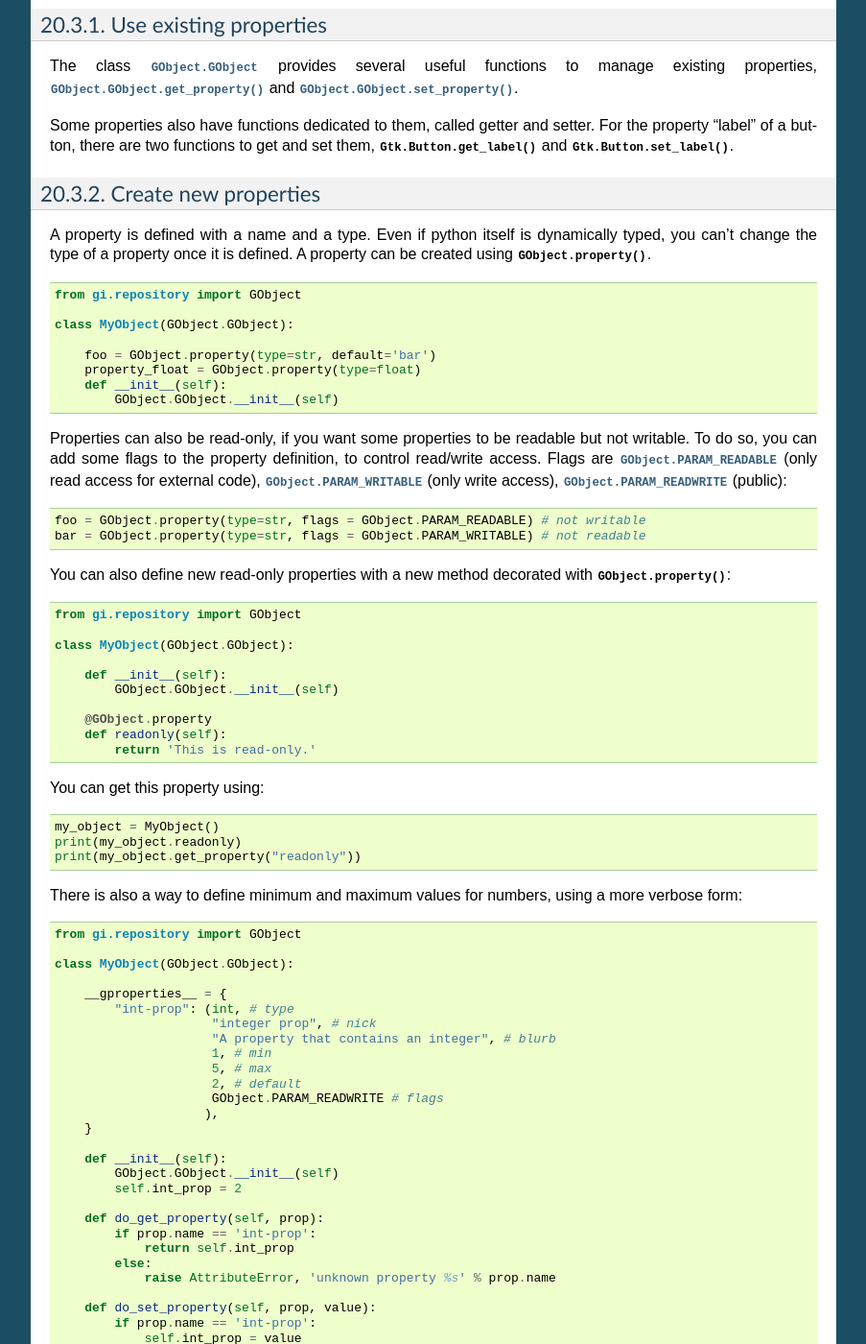
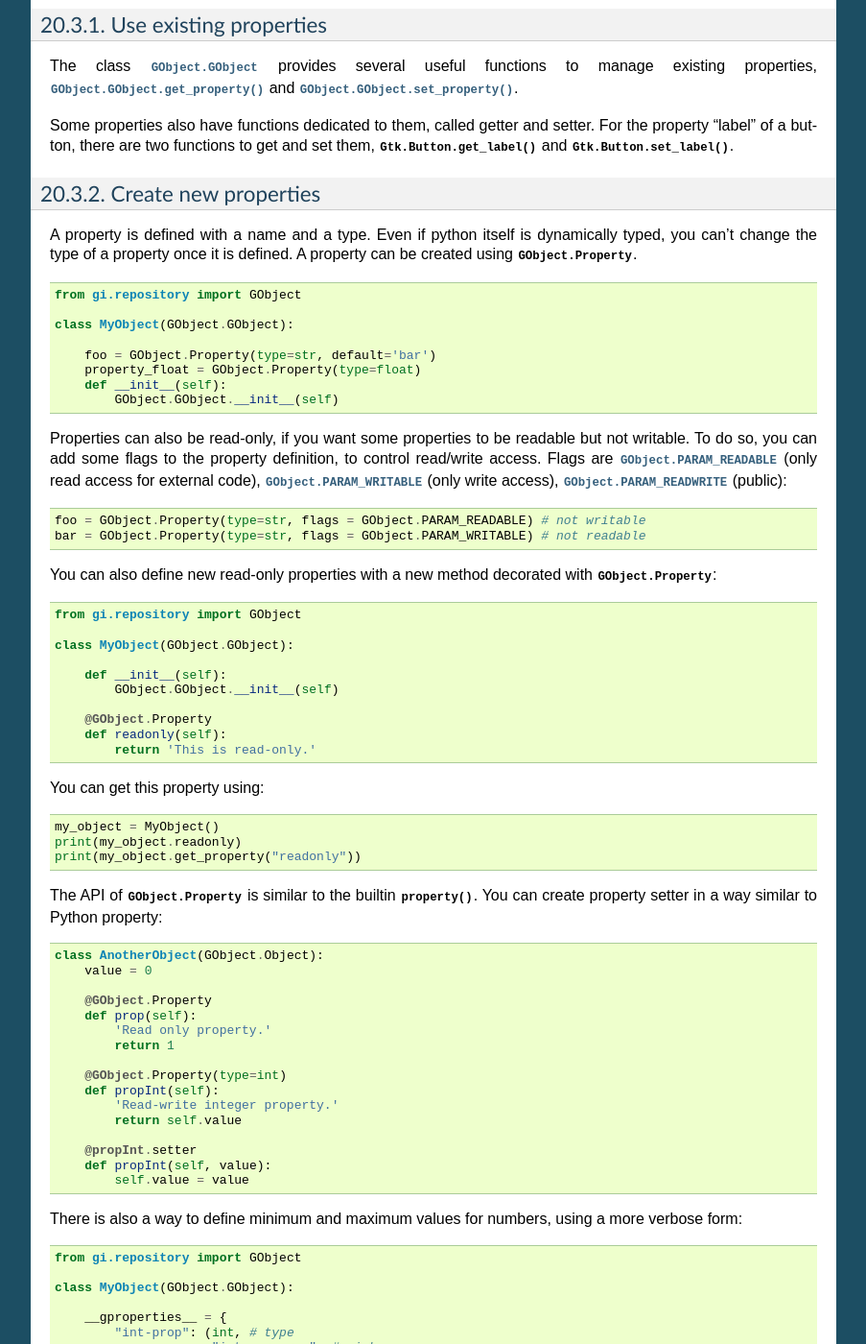
Before and after one commit to sebp/PyGObject-Tutorial, a Sphinx documentation site: the page built from source/objects.txt, in a window 1280 px wide and 1400 px high, scrolled down 1575 px. Shown: the whole window at 96% size, without its empty margins (198-1101 px from the left). Built offline with Sphinx 7.4.7, drawn with Linux system fonts in a browser that asks for light colours.

Commit message:
Update GObject property decorator to class
The GObject.Property deprecated the GObject.property as described
in _propertyhelper.py.

```diff
--- a/source/objects.txt
+++ b/source/objects.txt
@@ -115,7 +115,7 @@ Create new properties
 
 A property is defined with a name and a type. Even if python itself is
 dynamically typed, you can't change the type of a property once it is defined. A
-property can be created using :func:`GObject.property`.
+property can be created using :class:`GObject.Property`.
 
 .. code-block:: python
 
@@ -123,8 +123,8 @@ property can be created using :func:`GObject.property`.
 
     class MyObject(GObject.GObject):
 
-        foo = GObject.property(type=str, default='bar')
-        property_float = GObject.property(type=float)
+        foo = GObject.Property(type=str, default='bar')
+        property_float = GObject.Property(type=float)
         def __init__(self):
             GObject.GObject.__init__(self)
 
@@ -139,12 +139,12 @@ Flags are :const:`GObject.PARAM_READABLE` (only read access for external code),
 
 .. code-block:: python
 
-    foo = GObject.property(type=str, flags = GObject.PARAM_READABLE) # not writable
-    bar = GObject.property(type=str, flags = GObject.PARAM_WRITABLE) # not readable
+    foo = GObject.Property(type=str, flags = GObject.PARAM_READABLE) # not writable
+    bar = GObject.Property(type=str, flags = GObject.PARAM_WRITABLE) # not readable
 
 
 You can also define new read-only properties with a new method decorated with
-:func:`GObject.property`:
+:class:`GObject.Property`:
 
 .. code-block:: python
 
@@ -155,7 +155,7 @@ You can also define new read-only properties with a new method decorated with
         def __init__(self):
             GObject.GObject.__init__(self)
 
-        @GObject.property
+        @GObject.Property
         def readonly(self):
             return 'This is read-only.'
 
@@ -166,6 +166,27 @@ You can get this property using:
     my_object = MyObject()
     print(my_object.readonly)
     print(my_object.get_property("readonly"))
+
+The API of :class:`GObject.Property` is similar to the builtin :py:func:`property`. You can create property setter in a way similar to Python property:
+
+.. code-block:: python
+
+    class AnotherObject(GObject.Object):
+        value = 0
+
+        @GObject.Property
+        def prop(self):
+            'Read only property.'
+            return 1
+
+        @GObject.Property(type=int)
+        def propInt(self):
+            'Read-write integer property.'
+            return self.value
+
+        @propInt.setter
+        def propInt(self, value):
+            self.value = value
 
 There is also a way to define minimum and maximum values for numbers, using a more verbose form:
 
```
